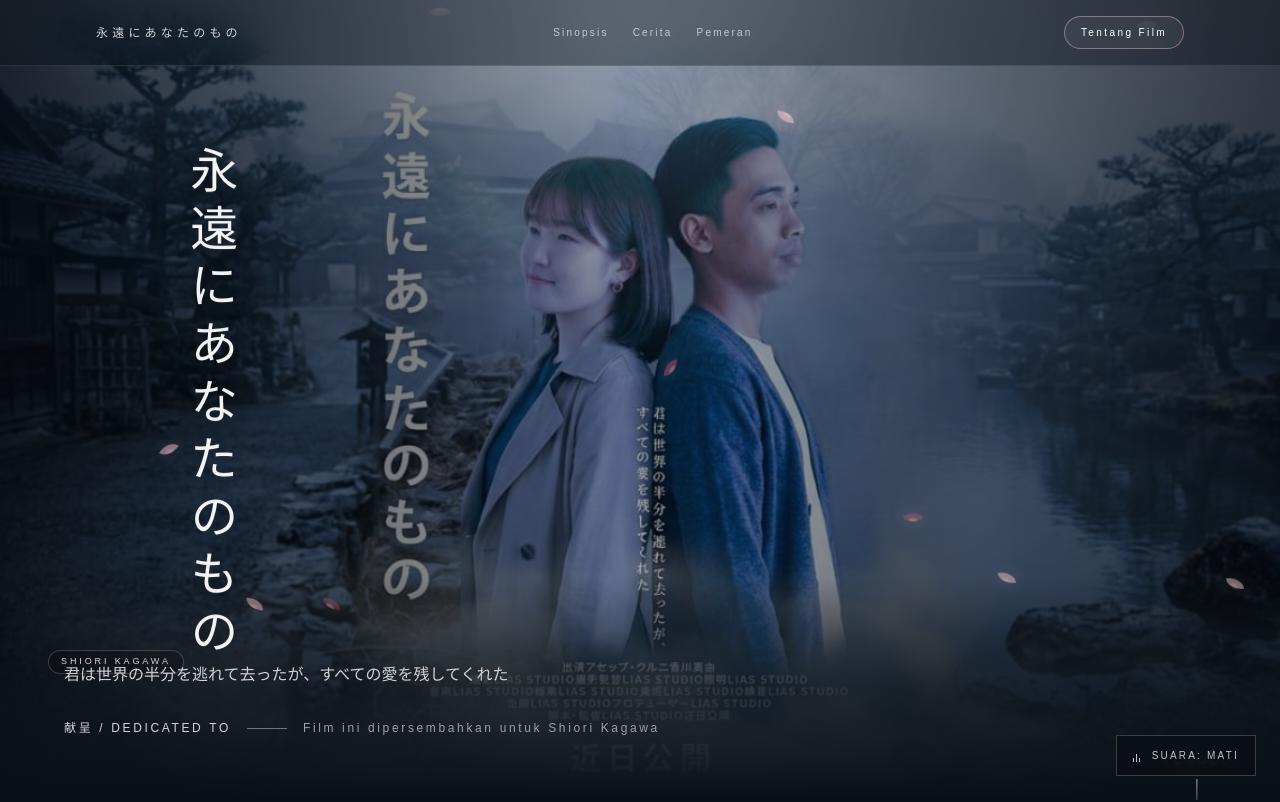
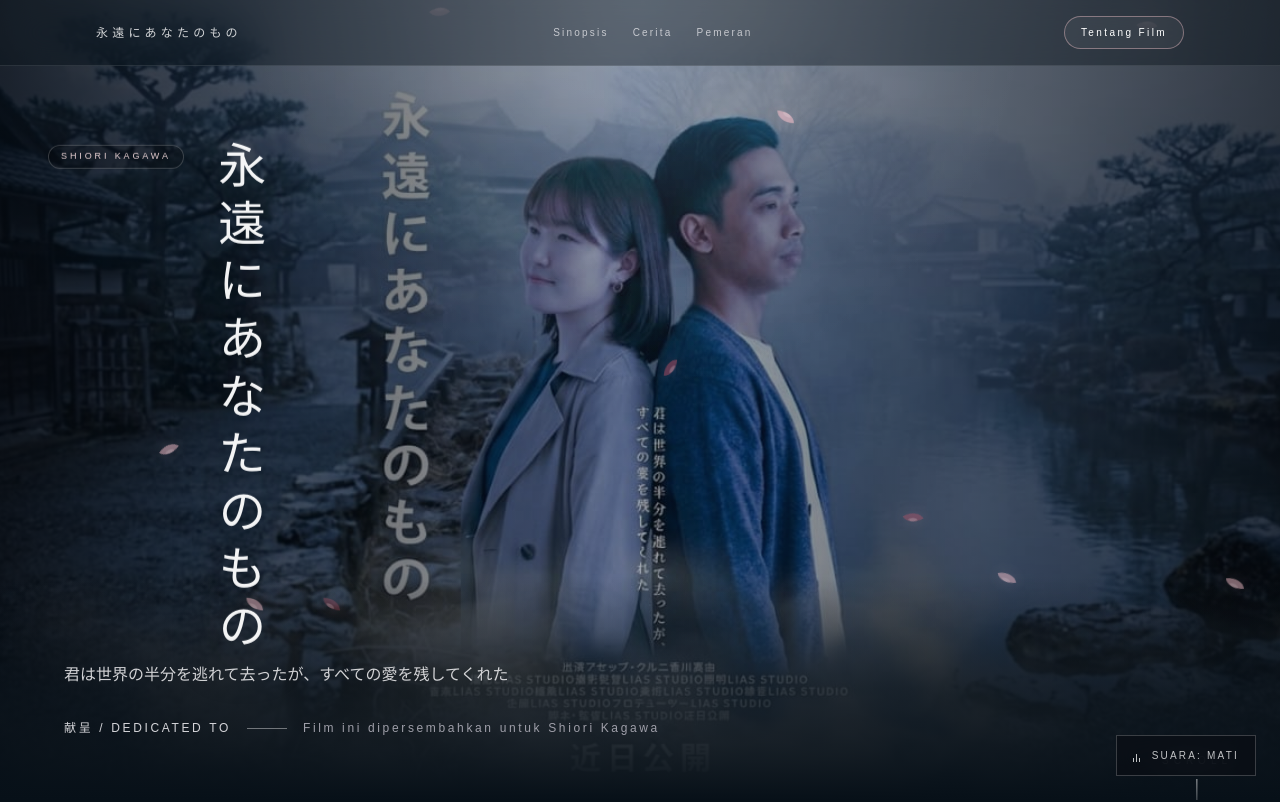
Before and after one commit to asepkurniaportofolio/Shiori-Kagawa, a Next.js app: page / in a window 1280 px wide. Shown: the top 802 px of the page. Built offline with nearby package versions, Linux system fonts and the light colour scheme.

Commit message:
Refine hero name and title layout

```diff
--- a/app/page.tsx
+++ b/app/page.tsx
@@ -66,11 +66,11 @@ export default function Home() {
           <div className="absolute inset-0 bg-[radial-gradient(circle_at_top,_rgba(255,255,255,0.14),_transparent_38%),linear-gradient(90deg,rgba(5,7,11,0.8),rgba(5,7,11,0.18),rgba(5,7,11,0.7))]" />
           <div className="absolute inset-x-0 bottom-0 h-56 bg-gradient-to-t from-[#071018] via-[#071018]/65 to-transparent" />
 
-          <div className="hero-copy absolute left-6 right-6 top-24 sm:left-12 sm:right-auto sm:top-1/2 sm:-translate-y-1/2">
-            <div className="fade-up inline-block rounded-full border border-white/20 bg-black/20 px-3 py-1 text-[9px] tracking-[0.32em] text-rose-100/90 uppercase backdrop-blur-sm">
+          <div className="hero-copy absolute left-6 right-6 top-24 flex items-start gap-4 sm:left-12 sm:right-auto sm:top-1/2 sm:gap-7 sm:-translate-y-1/2">
+            <div className="fade-up mt-1 inline-block rounded-full border border-white/20 bg-black/20 px-3 py-1 text-[9px] tracking-[0.32em] text-rose-100/90 uppercase backdrop-blur-sm">
               Shiori Kagawa
             </div>
-            <h1 className="hero-title-vertical fade-up mt-5 text-[clamp(2rem,6svh,4.5rem)] font-light leading-[1.05] tracking-[0.2em] text-white/95 drop-shadow-[0_10px_25px_rgba(0,0,0,0.5)]">
+            <h1 className="hero-title-vertical fade-up text-[clamp(2rem,6svh,4.5rem)] font-light leading-[1.05] tracking-[0.2em] text-white/95 drop-shadow-[0_10px_25px_rgba(0,0,0,0.5)]">
               永遠に
               <span>あなたのもの</span>
             </h1>
```
